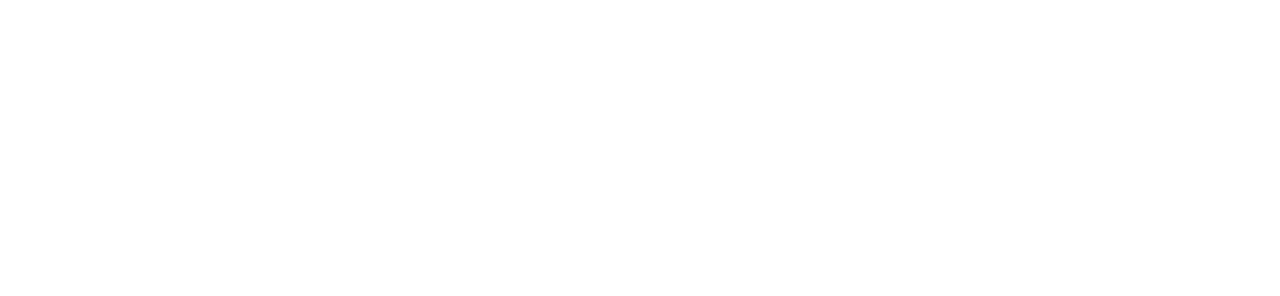
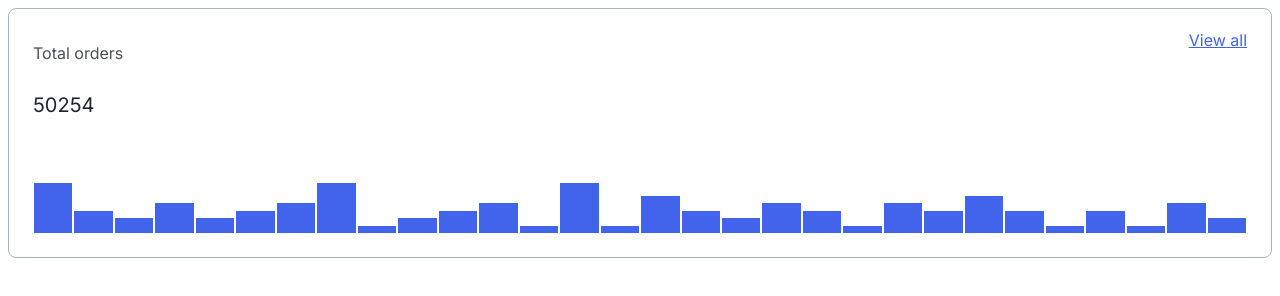
Before and after one commit to js-tasks-ru/htmlcss-20231222_dima-efimo2014, a website: page 04-lection2/01-histogram/index.html in a window 1280 px wide. Drawn offline with Linux system fonts and the light colour scheme.

Commit message:
Add solution and styles for 04-01-histogram task

```diff
--- a/04-lection2/01-histogram/histogram.css
+++ b/04-lection2/01-histogram/histogram.css
@@ -0,0 +1,68 @@
+.histogram {
+    padding: 16px 24px 24px;
+    background: var(--white);
+    border: 1px solid var(--grey-3);
+    border-radius: 8px;
+}
+
+.histogram__header {
+    margin-bottom: 39px;
+    display: flex;
+    justify-content: space-between;
+}
+
+.histogram__caption {
+    margin-bottom: 6px;
+    font: normal normal 400 16px/24px Inter, sans-serif;
+    color: var(--black);
+    opacity: 0.8;
+}
+
+.histogram__orders {
+    font: normal normal 400 20px/26px Inter, sans-serif;
+    color: var(--black);
+}
+
+.histogram__link {
+    margin: 3px 0 0;
+    font: normal normal 400 16px/24px Inter, sans-serif;
+    color: var(--royal-blue);
+}
+
+.histogram__chart {
+    height: 50px;
+    display: flex;
+    flex-wrap: nowrap;
+    align-items: flex-end;
+}
+
+.histogram__column {
+    margin: 0 1px 0;
+    flex-basis: 9px;
+    flex-grow: 1;
+    background: var(--royal-blue);
+}
+
+.histogram__column_small {
+    height: 15%;
+}
+
+.histogram__column_small-medium {
+    height: 30%;
+}
+
+.histogram__column_medium {
+    height: 45%;
+}
+
+.histogram__column_medium-large {
+    height: 60%;
+}
+
+.histogram__column_large {
+    height: 75%;
+}
+
+.histogram__column_extra-large {
+    height: 100%;
+}
--- a/04-lection2/01-histogram/index.html
+++ b/04-lection2/01-histogram/index.html
@@ -1,11 +1,58 @@
 <!DOCTYPE html>
 <!-- Страница с гистограммой -->
 <html lang="ru">
+
 <head>
+    <link rel="stylesheet" href="../../assets/css/reseter.css">
     <link rel="stylesheet" href="../../assets/css/main.css">
     <link rel="stylesheet" href="./histogram.css">
 </head>
+
 <body>
+    <div class="histogram">
+        <div class="histogram__header">
+            <div class="histogram__title">
+                <p class="histogram__caption">Total orders</p>
+                <h4 class="histogram__orders">50254</h4>
+            </div>
+            <a href="#" class="histogram__link">View all</a>
+        </div>
 
+        <div class="histogram__bottom">
+            <div class="histogram__chart">
+                <div class="histogram__column histogram__column_extra-large"></div>
+                <div class="histogram__column histogram__column_medium "></div>
+                <div class="histogram__column histogram__column_small-medium"></div>
+                <div class="histogram__column histogram__column_medium-large"></div>
+                <div class="histogram__column histogram__column_small-medium"></div>
+                <div class="histogram__column histogram__column_medium"></div>
+                <div class="histogram__column histogram__column_medium-large"></div>
+                <div class="histogram__column histogram__column_extra-large"></div>
+                <div class="histogram__column histogram__column_small"></div>
+                <div class="histogram__column histogram__column_small-medium"></div>
+                <div class="histogram__column histogram__column_medium"></div>
+                <div class="histogram__column histogram__column_medium-large"></div>
+                <div class="histogram__column histogram__column_small"></div>
+                <div class="histogram__column histogram__column_extra-large"></div>
+                <div class="histogram__column histogram__column_small"></div>
+                <div class="histogram__column histogram__column_large"></div>
+                <div class="histogram__column histogram__column_medium"></div>
+                <div class="histogram__column histogram__column_small-medium"></div>
+                <div class="histogram__column histogram__column_medium-large"></div>
+                <div class="histogram__column histogram__column_medium"></div>
+                <div class="histogram__column histogram__column_small"></div>
+                <div class="histogram__column histogram__column_medium-large"></div>
+                <div class="histogram__column histogram__column_medium"></div>
+                <div class="histogram__column histogram__column_large"></div>
+                <div class="histogram__column histogram__column_medium"></div>
+                <div class="histogram__column histogram__column_small"></div>
+                <div class="histogram__column histogram__column_medium"></div>
+                <div class="histogram__column histogram__column_small"></div>
+                <div class="histogram__column histogram__column_medium-large"></div>
+                <div class="histogram__column histogram__column_small-medium"></div>
+            </div>
+        </div>
+    </div>
 </body>
+
 </html>
--- a/assets/css/main.css
+++ b/assets/css/main.css
@@ -12,6 +12,7 @@
     --purple: #7048E8;
     --dark-purple: #5028C6;
     --blue: #374FC7;
+    --royal-blue: #4263EB;
     --dark-blue: #2342C0;
     --red: #F03D3E;
     --grey-1: #F8F9FA;
```
Lines whose indentation alone changed are shown as unchanged.
